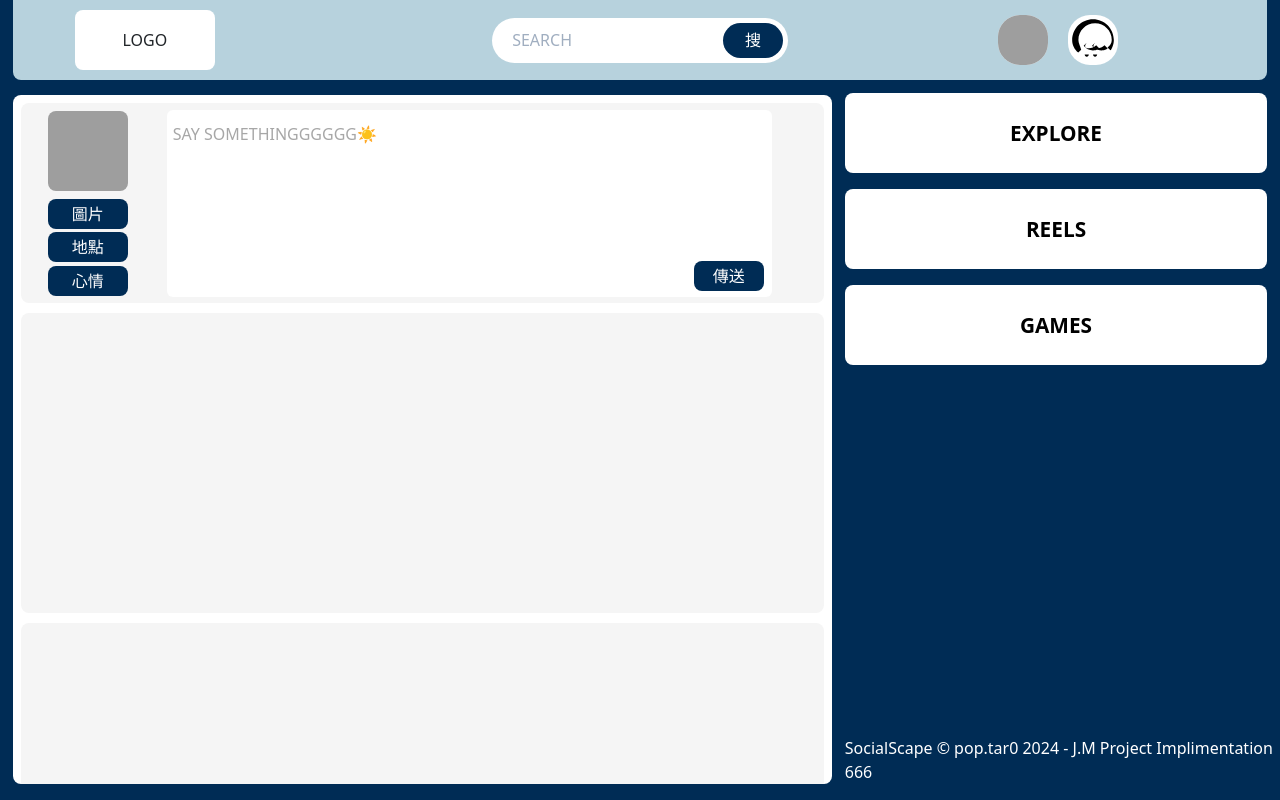
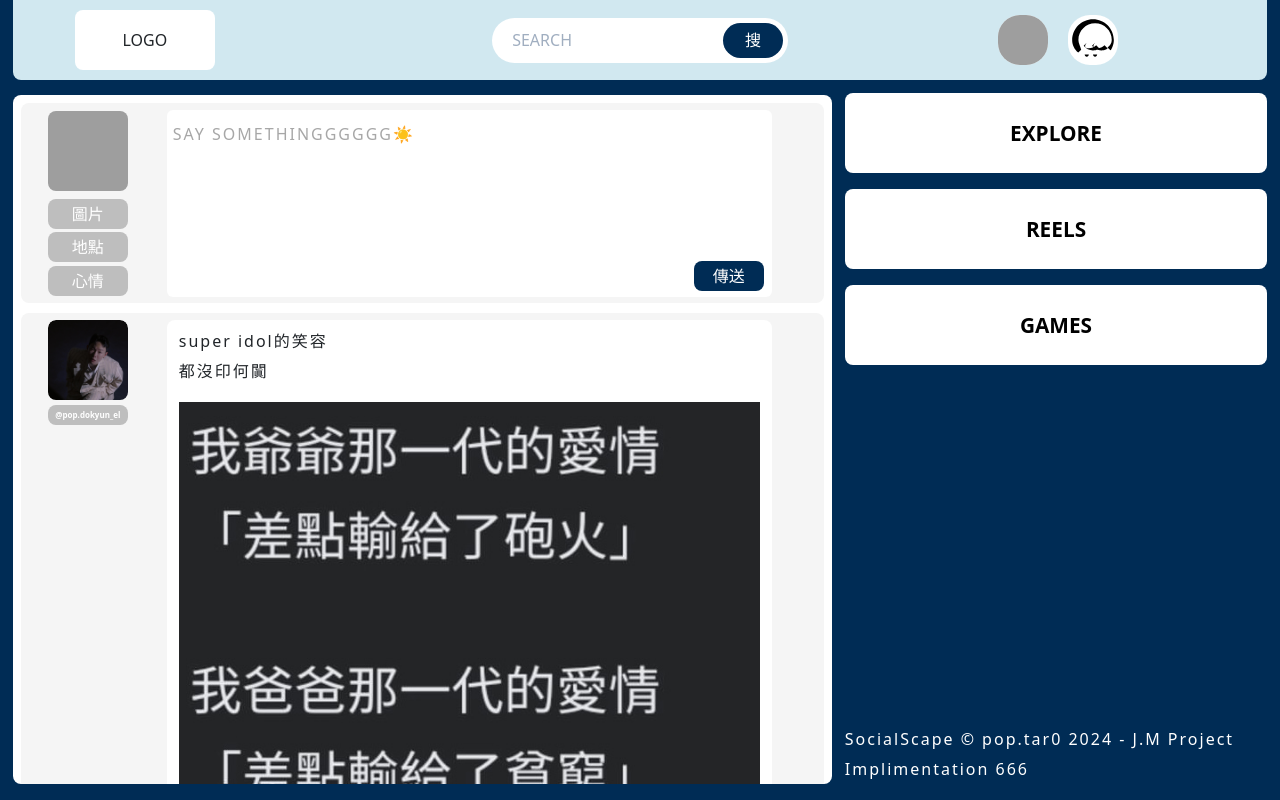
Before and after one commit to pop-tar0/J.M-Project-QQ, a website: page public/index.html in a window 1280 px wide. Drawn offline with nearby package versions, Linux system fonts and the light colour scheme; grey boxes are pictures that could not be loaded.

Commit message:
feat: create the format for the post has been established

```diff
--- a/public/css/index.css
+++ b/public/css/index.css
@@ -1,14 +1,36 @@
-body {
-    background-color: #002C55 !important;
+:root {
+    --light-gray: #f5f5f5;
+    --gray: #bebebe;
+    --sky-blue: #d1e8f0;
+    --navy-blue: #002C55;
 }
 
-body div, body img, body a {
+body {
+    background-color: var(--navy-blue) !important;
+}
+
+body div, body img {
     border-radius: 8px;
+}
+
+body a {
+    border-radius: 8px;
+}
+
+body textarea {
+    line-height: 30px;
+    letter-spacing: 2px;
+}
+
+body p {
+    line-height: 30px;
+    letter-spacing: 2px;
+    white-space: pre-line
 }
 
 body button {
     border-radius: 8px;
-    color: #fff;
+    color: white;
 }
 
 body button:hover {
@@ -17,7 +39,7 @@ body button:hover {
 
 body a {
     text-decoration: none !important;
-    color: black !important;
+    color: black;
 }
 
 header {
@@ -25,7 +47,7 @@ header {
     width: 98%;
     position: fixed;
     left: 1%;
-    background-color: #002C55;
+    background-color: var(--navy-blue);
 }
 
 header .container-fluid {
@@ -37,7 +59,7 @@ header .container-fluid .row {
 }
 
 header .container-fluid .row .col-md-4 {
-    background-color: #B7D2DD;
+    background-color: var(--sky-blue);
     display: flex;
 
 }
@@ -55,7 +77,7 @@ header .container-fluid .row .col-md-4 button {
     border-radius: 999px;
     height: 35px;
     width: 60px;
-    background-color: #002C55;
+    background-color: var(--navy-blue);
     position: absolute;
     top: 22.5px;
     right: 38.6%;
@@ -64,7 +86,7 @@ header .container-fluid .row .col-md-4 button {
 header .container-fluid .row .col-md-4 .round-icon {
     height: 50px;
     width: 50px;
-    background-color: #fff;
+    background-color: white;
     border-radius: 22px;
     margin: auto 10px auto 10px;
     overflow: hidden;
@@ -86,46 +108,46 @@ main {
 
 article {
     position: absolute;
-    background-color: #fff;
+    background-color: white;
     width: 64%;
     top: 95px;
-    bottom: 2%;
+    max-height: calc(98% - 95px);
     border-radius: 8px;
-    overflow: scroll;
+    overflow: auto;
 }
 
-article .post-block {
-    background-color: #f5f5f5;
+article .post-panel {
+    background-color: var(--light-gray);
     height: 200px;
     width: 98%;
     margin-top: 1%;
     border-radius: 8px;
 }
 
-article .post-block .row .col-md-2 .profile-photo {
+article .post-panel .row .col-md-2 .profile-photo {
     height: 94px;
 }
 
-article .post-block .row .col-md-2 .profile-photo img {
+article .post-panel .row .col-md-2 .profile-photo img {
     height: 80px;
     width: 80px;
     margin-top: 8px;
 }
 
-article .post-block .row .btn-bar {
+article .post-panel .row .btn-bar {
     height: 100px;
     width: 80px;
 }
 
-article .post-block .row .btn-bar button {
+article .post-panel .row .btn-bar button {
     width: 100%;
     height: 30px;
-    background-color: #002C55;
+    background-color: var(--gray);
     margin-left: auto;
     margin-right: auto;
 }
 
-article .post-block .row textarea {
+article .post-panel .row textarea {
     margin-top: 7px;
     margin-right: 10px;
     width: calc(100% - 40px);
@@ -134,31 +156,101 @@ article .post-block .row textarea {
     border: none;
 }
 
-article .post-block .row label {
+article .post-panel .row label {
     margin: 2px 0 0 5px;
     color: #a7a7a7;
+    letter-spacing: 2px;
 }
 
-article .post-block .row .post-btn {
+article .post-panel .row .post-btn {
     position: absolute;
     width: 10.5%;
     height: 30px;
-    background-color: #002C55;
+    background-color: var(--navy-blue);
     bottom: 6px;
     right: 60px;
 }
 
 article .post {
-    background-color: #f5f5f5;
-    height: 300px;
+    background-color: var(--light-gray);
+    height: auto;
     width: 98%;
     margin-top: 10px;
     margin-bottom: 10px;
+
+}
+
+article .post .row {
+    height: 100%;
+}
+
+article .post .row .poster-photo {
+    height: 80px;
+    width: 80px;
+    background-color: white;
+    margin: 7px auto 0 auto;
+    overflow: hidden;
+}
+
+article .post .row .poster-photo:hover {
+    opacity: 1;
+}
+
+article .post .row .poster-name {
+    color: white;
+    font-size: 0.5em;
+    margin: 5px auto 0 auto;
+    background-color: var(--gray);
+    width: 80px;
+    height: 20px;
+    line-height: 20px;
+    font-weight: bold;
+}
+
+article .post .row .poster-name:hover {
+    opacity: 0.8;
+}
+
+article .post .row .post-content {
+    background-color: white;
+    margin: 7px 0 50px 0;
+    width: calc(100% - 40px);
+    height: calc(100% - 25px);
+    padding: 6px 6px 12px 12px;
+    position: relative;
 }
 
 /*隱藏scrollbar*/
 article::-webkit-scrollbar {
     display: none;
+}
+
+article .post .row .post-content .likes-quantity {
+    width: 100px;
+    letter-spacing: 2px;
+}
+
+article .post .row .post-content p {
+    word-wrap: break-word;
+}
+
+article .post .row .post-content img {
+    border-radius: 0;
+}
+
+article .post .row .post-content .feedback-panel {
+    position: absolute;
+    width: 96.5%;
+    bottom: 10px;
+}
+
+article .post .row .post-content .feedback-panel .interaction-bar {
+    width: 40%;
+}
+
+article .post .row .post-content .feedback-panel .interaction-bar button {
+    background-color: var(--gray);
+    width: 80px;
 }
 
 aside {
@@ -176,14 +268,14 @@ aside a {
 }
 
 aside p {
-    color: #fff;
+    color: white;
     position: fixed;
     bottom: 0;
     font-weight: 100;
 }
 
 .side-bar {
-    background-color: #fff;
+    background-color: white;
     height: 80px;
     display: block;
     transition: height 0.5s, line-height 0.5s;
--- a/public/index.html
+++ b/public/index.html
@@ -23,10 +23,10 @@
             <button type="submit">搜</button>
           </form>
           <div class="col-md-4" style="border-radius: 0 0 8px 0; justify-content: center;">
-            <a href="javascript: void(0)" class="round-icon">
+            <a href="javascript:;" class="round-icon">
               <img src="assets/img/profile-photo.png" alt="">
             </a>
-            <a href="javascript: void(0)" class="round-icon">
+            <a href="javascript:;" class="round-icon">
               <svg xmlns="http://www.w3.org/2000/svg" viewBox="0 0 24 24" width="100%" height="100%">
                 <path fill="none" d="M0 0h24v24H0V0z"/>
                 <path d="M12 2C6.48 2 2 6.48 2 12c0 2.45 1.14 4.64 2.92 6.05l1.42-1.42C5.83 14.74 5 13.45 5 12c0-4.42 3.58-8 8-8s8 3.58 8 8c0 1.45-.83 2.74-2.05 3.55l1.42 1.42C20.86 16.64 22 14.45 22 12c0-5.52-4.48-10-10-10zm-2 17c0 .55-.45 1-1 1s-1-.45-1-1h2zm4 0c0 .55-.45 1-1 1s-1-.45-1-1h2zm-4-3c1.38 0 2.63-.56 3.54-1.46l1.42 1.42C15.28 16.16 13.78 17 12 17s-3.28-.84-4.46-2.24l1.42-1.42C7.37 15.44 8.62 16 10 16zm4 0c1.38 0 2.63-.56 3.54-1.46l1.42 1.42C19.28 16.16 17.78 17 16 17s-3.28-.84-4.46-2.24l1.42-1.42C11.37 15.44 12.62 16 14 16z"/>
@@ -38,7 +38,7 @@
     </header>
     <main>
       <article>
-        <form class="container post-block">
+        <form class="container post-panel">
           <div class="row">
             <div class="col-md-2 d-flex flex-column">
               <div class="profile-photo d-flex justify-content-center">
@@ -53,15 +53,39 @@
               </div>
             </div>
             <div class="col-md-10 form-floating">
-              <textarea class="form-control" placeholder="" id="post-block-textarea"></textarea>
-              <label for="post-block-textarea">SAY SOMETHINGGGGGG☀️</label>
+              <textarea class="form-control" placeholder="" id="post-panel-textarea"></textarea>
+              <label for="post-panel-textarea">SAY SOMETHINGGGGGG☀️</label>
               <button class="post-btn" type="submit">傳送</button>
             </div>
           </div>
         </form>
-        <div class="container post"></div>
-        <div class="container post"></div>
-
+        <div class="container post">
+          <div class="row">
+            <div class="col-md-2 d-flex flex-column">
+              <a href="javascript:;" class="poster-photo">
+                <img src="assets/img/poster1-photo.png" alt="Error圖片錯誤">
+              </a>
+              <a href="javascript:;" class="poster-name text-center">@pop.dokyun_el</a>
+            </div>
+            <div class="col-md-10">
+              <div class="post-content">
+                <p class="main-text"
+                >super idol的笑容
+                  都沒印何闐
+                </p>
+                <img src="assets/img/post-img1.png" width="99%" alt="Error圖片錯誤">
+                <div class="feedback-panel d-flex justify-content-between">
+                  <a href="javascript:;" class="likes-quantity d-block">300</a>
+                  <div class="interaction-bar d-flex justify-content-between">
+                    <button class="like-btn">讚</button>
+                    <button class="comment-btn">留</button>
+                    <button class="share-btn">分</button>
+                  </div>
+                </div>
+              </div>
+            </div>
+          </div>
+        </div>
       </article>
       <aside>
         <a href="javascript: void(0)" class="side-bar explore-bar">EXPLORE</a>
```
Also changed, not shown: public/assets/img/post-img1.png (added), public/assets/img/poster1-photo.png (added).
